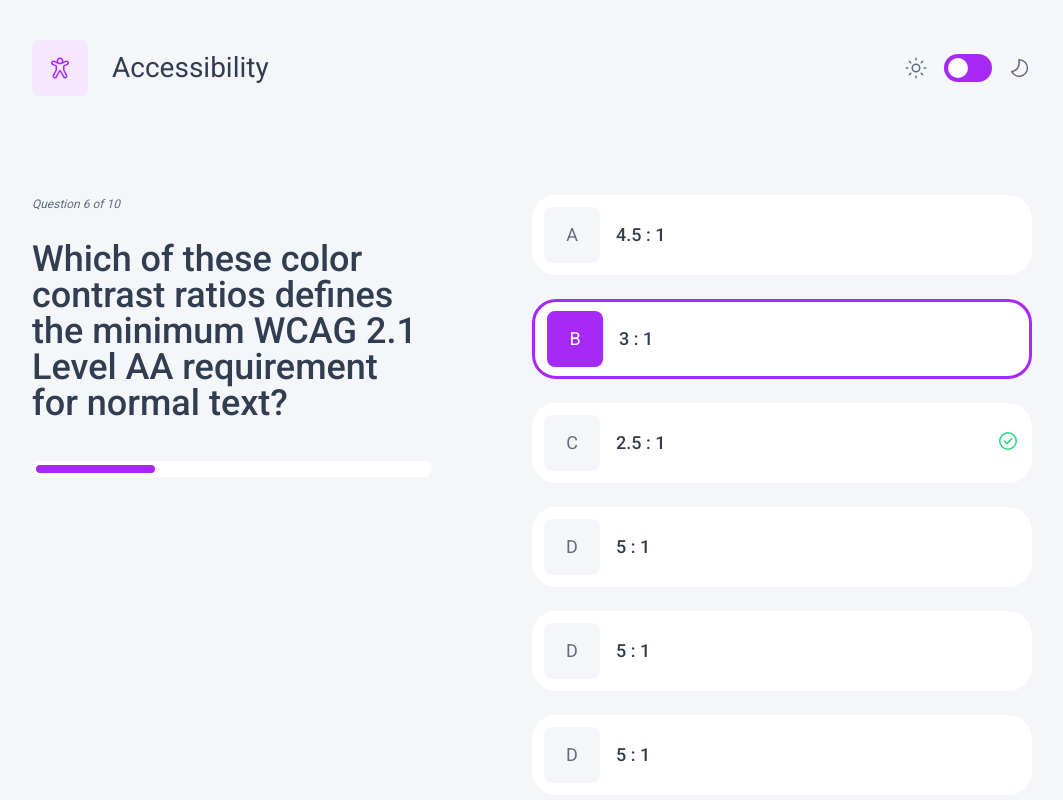
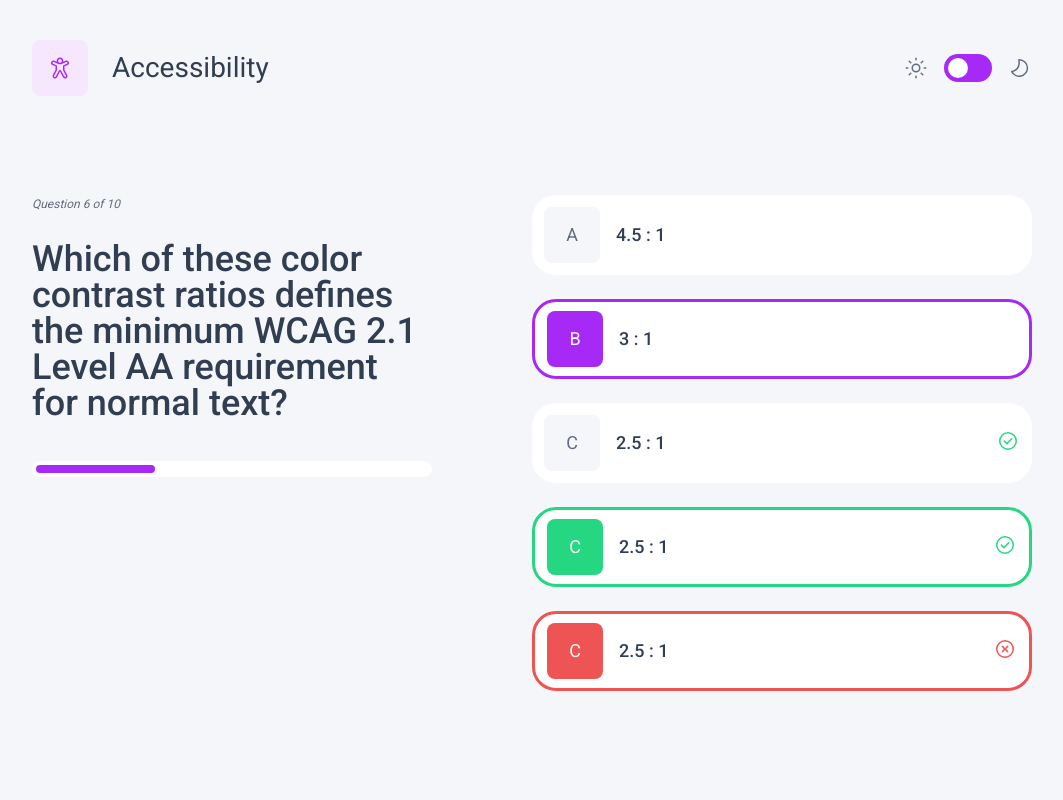
Before and after one commit to omarkarake/quiz-app-angular, an Angular app: page / in a window 1280 px wide. Shown: the whole page, without its empty margins (108-1171 px from the left). Built offline with nearby package versions, Linux system fonts and the light colour scheme.

Commit message:
correct answer and incorrect answer picked implementation

```diff
--- a/src/app/questions/questions.component.html
+++ b/src/app/questions/questions.component.html
@@ -100,47 +100,48 @@
         <mat-icon svgIcon="icon-correct"></mat-icon>
       </div>
     </div>
-
+    <!-- Picked correctly -->
     <div
-      class="flex items-center gap-4 bg-pure-white dark:bg-navy h-16 md:h-20 md:text-headingS pl-3 rounded-3xl"
+      class="flex justify-between items-center bg-pure-white dark:bg-navy h-16 md:h-20 md:text-headingS px-3 rounded-3xl border-green border-[3px]"
     >
+      <div class="flex items-center gap-4">
         <div
-        class="w-10 h-10 md:w-14 md:h-14 bg-light-grey rounded-lg flex justify-center items-center"
+          class="w-10 h-10 md:w-14 md:h-14 bg-green rounded-lg flex justify-center items-center"
         >
-        <p class="text-[18px] text-grey-navy font-normal">D</p>
+          <p class="text-[18px] text-pure-white font-normal">C</p>
         </div>
         <div>
-        <p class="font-medium text-[18px] text-dark-navy dark:text-pure-white">
-          5 : 1
+          <p
+            class="font-medium text-[18px] text-dark-navy dark:text-pure-white"
+          >
+            2.5 : 1
           </p>
         </div>
       </div>
+      <div>
+        <mat-icon svgIcon="icon-correct"></mat-icon>
+      </div>
+    </div>
+    <!-- Picked incorrectly -->
     <div
-      class="flex items-center gap-4 bg-pure-white dark:bg-navy h-16 md:h-20 md:text-headingS pl-3 rounded-3xl"
+      class="flex justify-between items-center bg-pure-white dark:bg-navy h-16 md:h-20 md:text-headingS px-3 rounded-3xl border-red border-[3px]"
     >
+      <div class="flex items-center gap-4">
         <div
-        class="w-10 h-10 md:w-14 md:h-14 bg-light-grey rounded-lg flex justify-center items-center"
+          class="w-10 h-10 md:w-14 md:h-14 bg-red rounded-lg flex justify-center items-center"
         >
-        <p class="text-[18px] text-grey-navy font-normal">D</p>
+          <p class="text-[18px] text-pure-white font-normal">C</p>
         </div>
         <div>
-        <p class="font-medium text-[18px] text-dark-navy dark:text-pure-white">
-          5 : 1
+          <p
+            class="font-medium text-[18px] text-dark-navy dark:text-pure-white"
+          >
+            2.5 : 1
           </p>
         </div>
       </div>
-    <div
-      class="flex items-center gap-4 bg-pure-white dark:bg-navy h-16 md:h-20 md:text-headingS pl-3 rounded-3xl"
-    >
-      <div
-        class="w-10 h-10 md:w-14 md:h-14 bg-light-grey rounded-lg flex justify-center items-center"
-      >
-        <p class="text-[18px] text-grey-navy font-normal">D</p>
-      </div>
       <div>
-        <p class="font-medium text-[18px] text-dark-navy dark:text-pure-white">
-          5 : 1
-        </p>
+        <mat-icon svgIcon="icon-incorrect"></mat-icon>
       </div>
     </div>
   </div>
```
Lines whose indentation alone changed are shown as unchanged.
